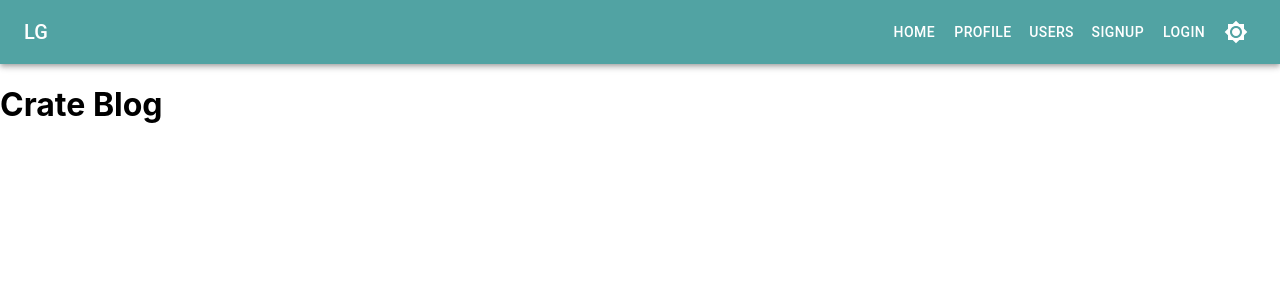
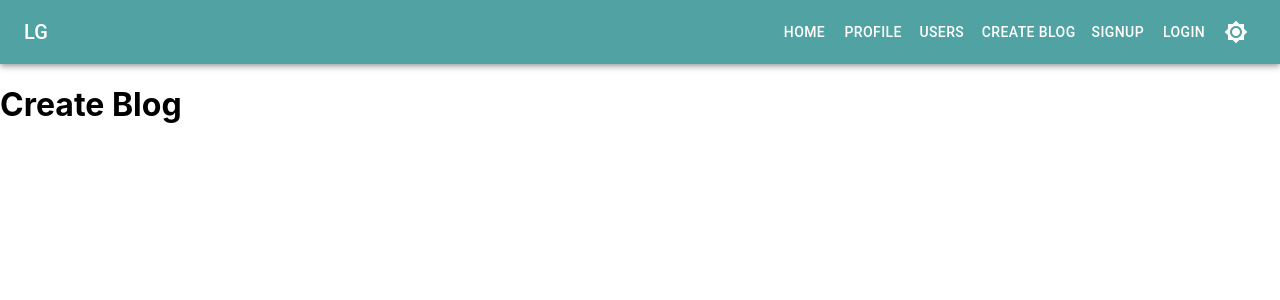
Before and after one commit to ratrateroo/Web-Log-GraphQL-Material-UI, a React (Create React App) app in the folder client/: page /createblog in a window 1280 px wide. Shown: the top 300 px of the page. Built offline with nearby package versions, Linux system fonts and the light colour scheme; what apollo-upload-client would draw is missing.

Commit message:
updated navigation for  create blog page

```diff
--- a/client/src/blog/components/CreateBlogForm.js
+++ b/client/src/blog/components/CreateBlogForm.js
@@ -1,7 +1,7 @@
 import React from 'react';
 
 const CreateBlogForm = () => {
-	return <h1>Crate Blog</h1>;
+	return <h1>Create Blog</h1>;
 };
 
 export default CreateBlogForm;
--- a/client/src/shared/components/Navigation/DefaultNavLinks.js
+++ b/client/src/shared/components/Navigation/DefaultNavLinks.js
@@ -17,6 +17,10 @@ const DefaultNavLinks = () => {
 			<Button color="inherit" to="/users" component={RouterLink}>
 				Users
 			</Button>
+
+			<Button color="inherit" to="/createblog" component={RouterLink}>
+				Create Blog
+			</Button>
 		</Fragment>
 	);
 };
```
